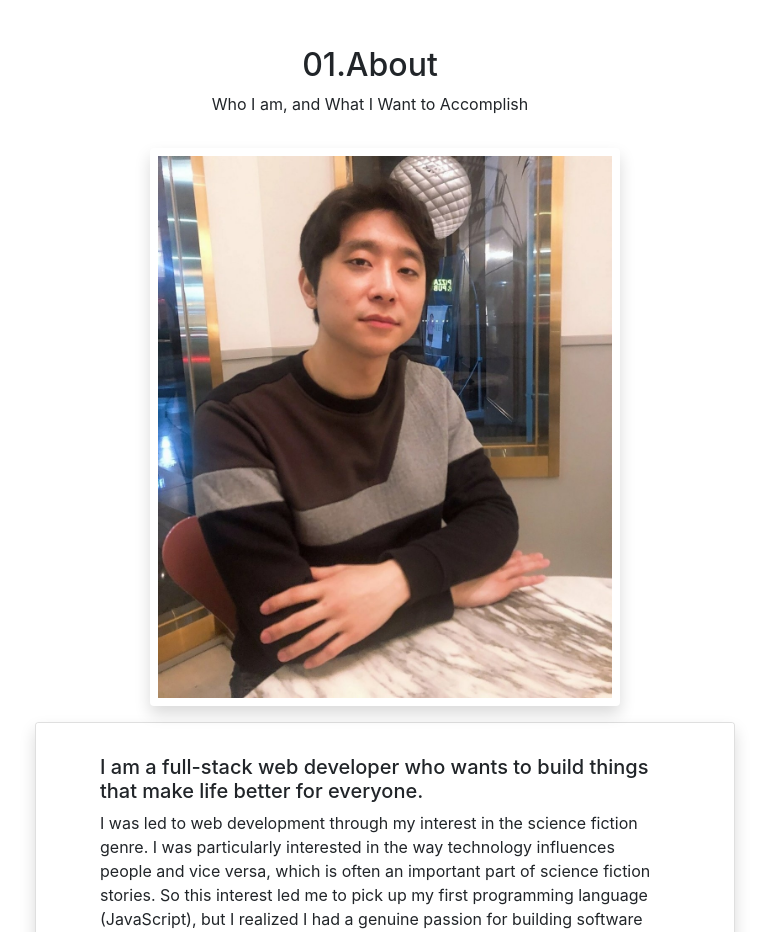
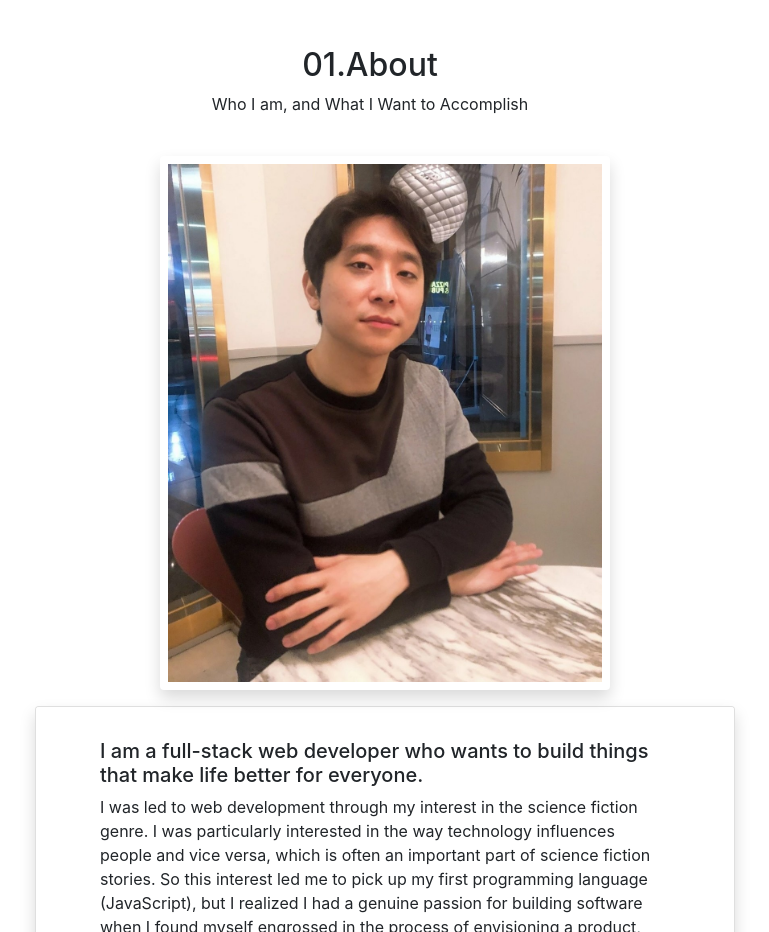
Before and after one commit to stephwuh/profile-page, a React (Create React App) app: page / in a window 1280 px wide. Shown: the part 802-1734 px from the top of the page, without its empty margins (270-1039 px from the left). Built offline with nearby package versions, Linux system fonts and the light colour scheme.

Commit message:
about picture dimension revised

```diff
--- a/src/App.css
+++ b/src/App.css
@@ -52,7 +52,7 @@
   position: relative;
   left: 15px;
   z-index: 1;
-  width:470px;
+  width:450px;
 
 }
 
--- a/src/components/About.js
+++ b/src/components/About.js
@@ -13,7 +13,7 @@ const About = () => {
         </div>
       </div>
       <div className="row flex-wrap justify-content-center">
-        <div className="col-5 px-0 py-3 aboutImage">
+        <div className="col-5 px-0 pt-4 pb-3 aboutImage">
           <img
             className="img-fluid shadow p-2 bg-body rounded"
             src={image}
```
